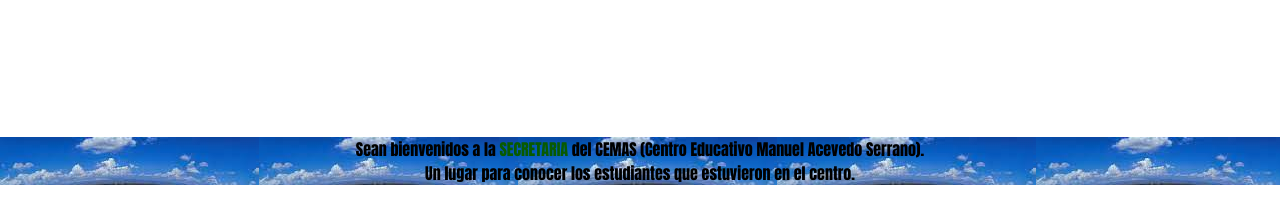
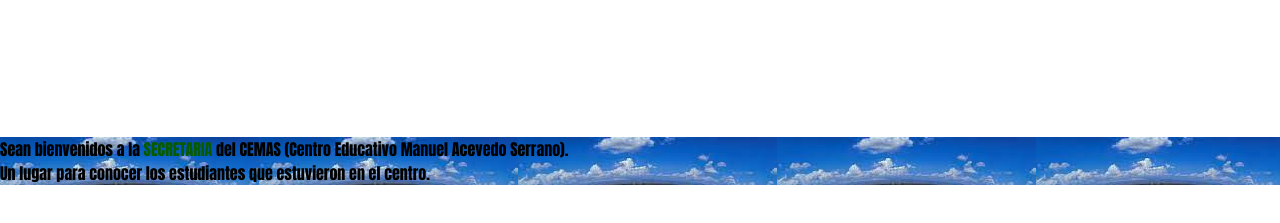
Before and after one commit to jeremyda173/SecreCemasJr, a plain HTML site: page index.html in a window 1280 px wide. Shown: the part 111-334 px from the top of the page. Drawn offline with Linux system fonts and the light colour scheme.

Commit message:
Segundo commit

```diff
--- a/index.html
+++ b/index.html
@@ -12,7 +12,7 @@
 <!--Inicio del Menu-->
     <div class="hero">
 
-  <nav>
+      <nav>
     <h2 class="logo">Secre <span>CEMAS</span></h2>
 <ul>
  <li><a href="#">Inicio</a></li>
@@ -24,7 +24,7 @@
  <li><a href="#">Contacto</a></li>
 </ul>
  <button type ="button" id="refresh"> Refrescar</button>
-  </nav>
+      </nav>
 </div>
 
 <!--Fin del Menu-->
@@ -34,8 +34,8 @@
 
   <!--Inicio-->
   <div class="p">
-  <p>Sean bienvenidos a la <span>SECRETARIA</span> del CEMAS (Centro Educativo Manuel Acevedo Serrano).<br>
-    Un lugar para conocer los estudiantes que estuvieron en el centro.</p>
+  <p><ul>Sean bienvenidos a la <span>SECRETARIA</span> del CEMAS (Centro Educativo Manuel Acevedo Serrano).<br>
+     Un lugar para conocer los estudiantes que estuvieron en el centro.</p>
   </div>
 
   <div class="imgn">
@@ -44,6 +44,5 @@
 
   <!--Fin del Inicio-->
 
-<script src="./src/java.js"></script>
 </body>
 </html>
--- a/styles.css
+++ b/styles.css
@@ -78,10 +78,11 @@ cursor: pointer;
 
 .p{
 
-    text-align: center;
+    text-align: left;
     text-transform: inherit;
     font-family:Cambria, Cochin, Georgia, Times, 'Times New Roman', serif;
     background-image: url(/Img/descarga.jpeg);
     border-image: 60px;
-
+    top: 30%;
+    right: 40%;
 }
```
